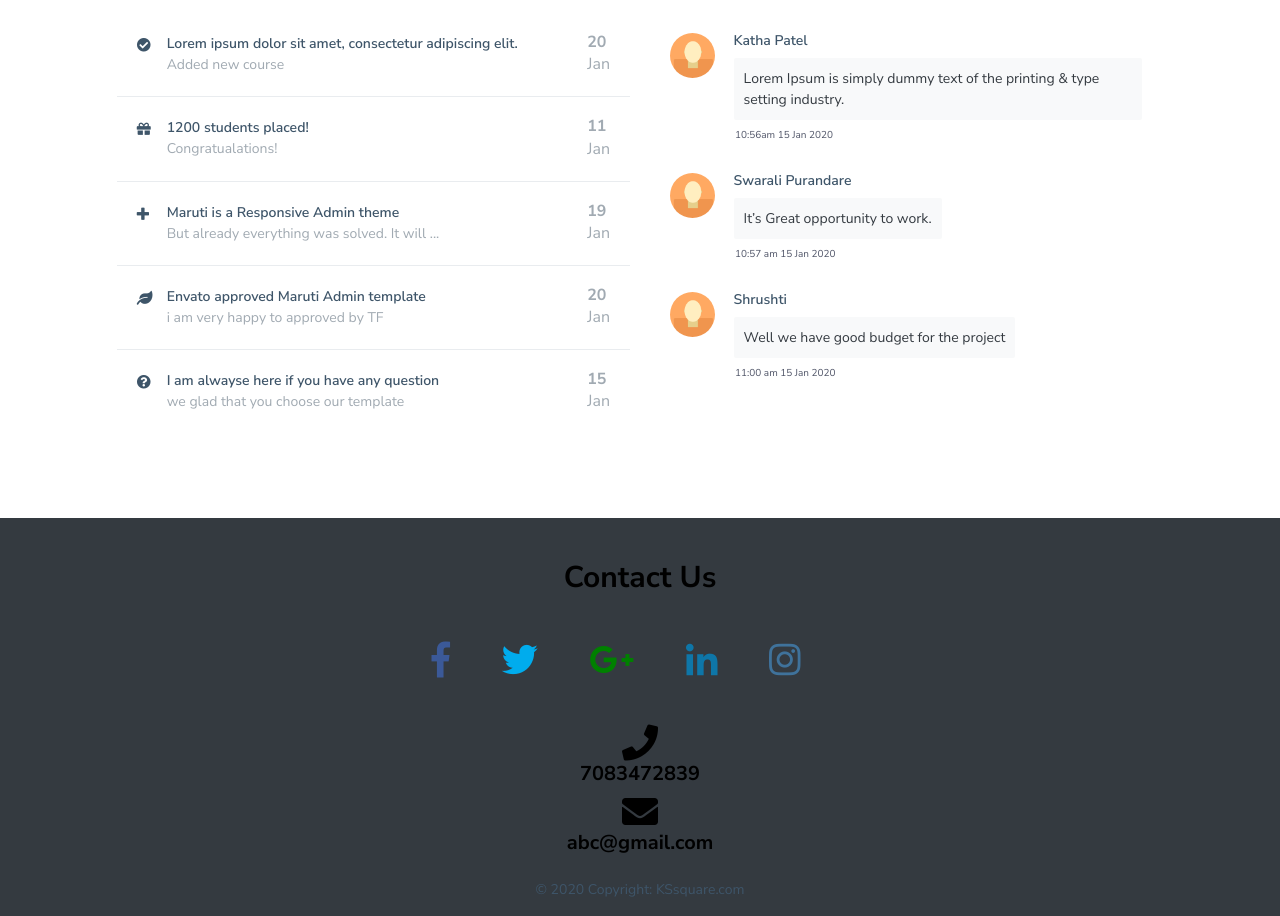
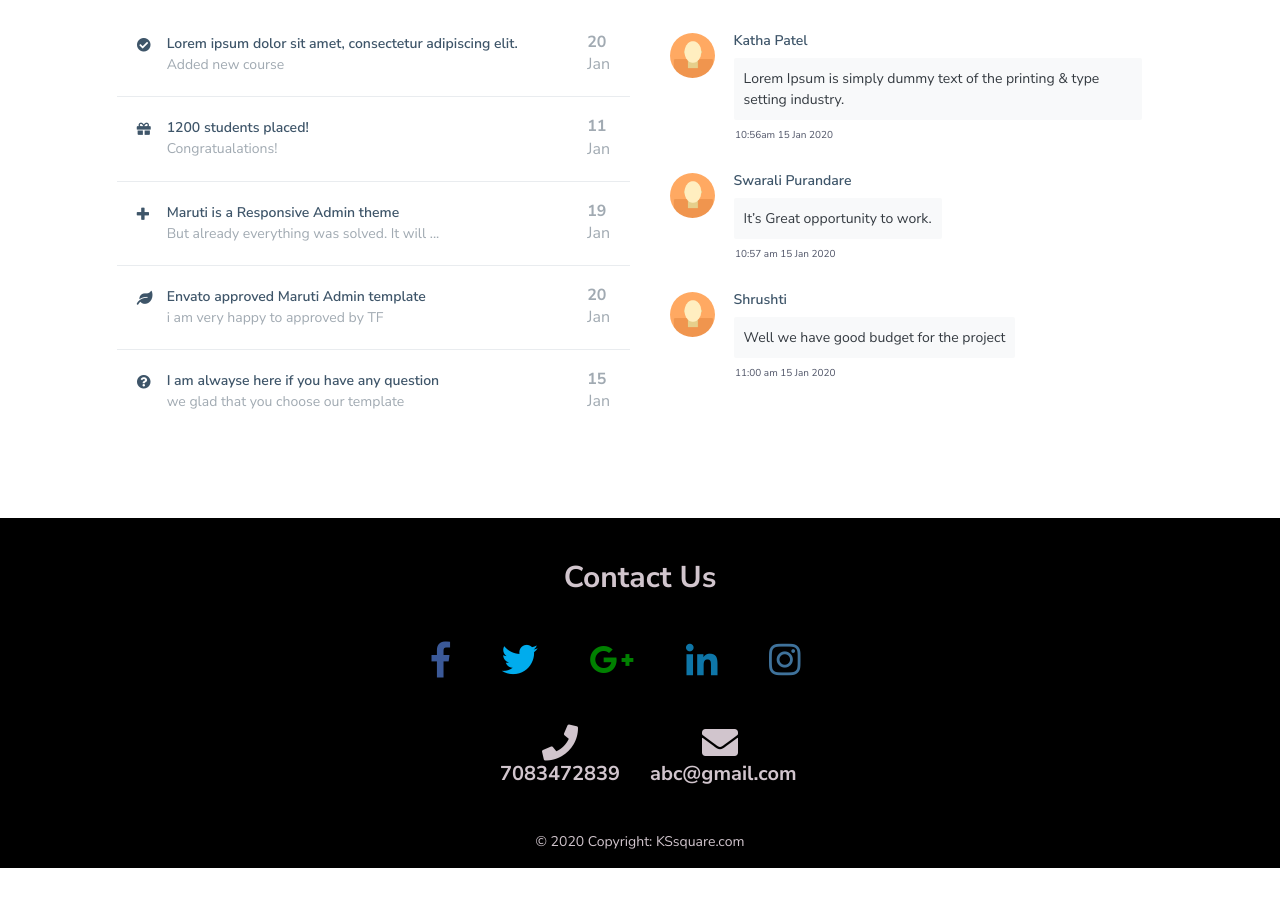
Before and after one commit to katha-patel/Learning-platform, a plain HTML site: page files/index.html in a window 1280 px wide. Shown: the part 1036-1952 px from the top of the page. After the commit the page ends 1904 px from the top, so only its background shows below. Drawn offline with Linux system fonts and the light colour scheme; files whose address does not match are found by name.

Commit message:
Update index.html

```diff
--- a/files/index.html
+++ b/files/index.html
@@ -25,6 +25,7 @@
     </div>
 
     <div id="main-wrapper">
+
         <header class="topbar" data-navbarbg="skin5">
             <nav class="navbar top-navbar navbar-expand-md navbar-dark">
                 <div class="navbar-header" data-logobg="dark">
@@ -47,7 +48,7 @@
 
                     <ul class="navbar-nav float-left mr-auto">
                       <li class="nav-item dropdown">
-                          <a class="nav-link dropdown-toggle text-muted waves-effect waves-dark pro-pic" href="courses_visible.php" data-toggle="dropdown" aria-haspopup="true" aria-expanded="false"><img src="../assets/images/navigation_bar/courses_search.png" alt="user"  width="90"></a>
+                          <a class="nav-link dropdown-toggle waves-effect waves-dark pro-pic" href="courses_visible.php" data-toggle="dropdown" aria-haspopup="true" aria-expanded="false"><p class="font-24">Courses</p></a>
                         <!--  <div class="dropdown-menu dropdown-menu-right user-dd animated">
                               <a class="dropdown-item" href=""><i class="fa fa-deaf" aria-hidden="true" width="60"></i>Deaf</a>
                               <a class="dropdown-item" href=""><i class="fa fa-blind" aria-hidden="true" width="60"></i>Blind</a>
@@ -64,7 +65,7 @@
                       </li>
 
                       <li class="nav-item dropdown">
-                        <a class="nav-link dropdown-toggle text-muted waves-effect waves-dark pro-pic" href="jobs_visible.php" data-toggle="dropdown" aria-haspopup="true" aria-expanded="false"><b><img src="../assets/images/navigation_bar/jobs_search.jpg" alt=""  width="60"></b> </a>
+                        <a class="nav-link dropdown-toggle waves-effect waves-dark pro-pic" href="jobs_visible.php" data-toggle="dropdown" aria-haspopup="true" aria-expanded="false"><p class="font-24">Jobs</p> </a>
                         <!--  <div class="dropdown-menu dropdown-menu-right user-dd animated">
                               <a class="dropdown-item" href=""><i class="fa fa-deaf" aria-hidden="true" width="60"></i>Deaf</a>
                               <a class="dropdown-item" href=""><i class="fa fa-blind" aria-hidden="true" width="60"></i>Blind</a>
@@ -84,15 +85,17 @@
 
                     <ul class="navbar-nav float-right">
                         <li class="nav-item dropdown">
-                            <a class="nav-link  waves-effect waves-dark" href="#" >Home <i class="mdi mdi-home font-24"></i>
+                            <a class="nav-link  waves-effect waves-dark" href="#" ><i class="mdi mdi-home font-24"></i> Home
                             </a>
                         </li>
                         <li class="nav-item dropdown">
-                            <a class="nav-link  waves-effect waves-dark" href="#about_us" >About Us <i class="mdi mdi-home font-24"></i>
+                            <a class="nav-link  waves-effect waves-dark" href="#about_us" ><i class="font-24" ><svg width="1em" height="1em" viewBox="0 0 16 16" class="bi bi-people-fill" fill="currentColor" xmlns="http://www.w3.org/2000/svg">
+                                <path fill-rule="evenodd" d="M7 14s-1 0-1-1 1-4 5-4 5 3 5 4-1 1-1 1H7zm4-6a3 3 0 1 0 0-6 3 3 0 0 0 0 6zm-5.784 6A2.238 2.238 0 0 1 5 13c0-1.355.68-2.75 1.936-3.72A6.325 6.325 0 0 0 5 9c-4 0-5 3-5 4s1 1 1 1h4.216zM4.5 8a2.5 2.5 0 1 0 0-5 2.5 2.5 0 0 0 0 5z"/>
+                              </svg></i> About Us
                             </a>
                         </li>
                         <li class="nav-item dropdown">
-                            <a class="nav-link  waves-effect waves-dark" href="#contact_us" >Contact Us <i class="mdi mdi-home font-24"></i>
+                            <a class="nav-link  waves-effect waves-dark" href="#contact_us" ><i class="mdi mdi-phone font-24"></i> Contact Us
                             </a>
                         </li>
 
@@ -390,13 +393,13 @@
           </div>
 
 </main>
-<footer class="page-footer font-small cyan darken-3 bg-dark">
+<footer class="page-footer font-small cyan darken-3" style="background-color:black;">
   <div class="container">
     <section id="contact_us">
     <center>
       <br>
       <br>
-      <h2 style= "color: black">Contact Us</h2>
+      <h2 style= "color:  #d1c5cd">Contact Us</h2>
       <br>
       <br>
         <div class="mb-5 flex-center">
@@ -423,23 +426,32 @@
           <!--Pinterest-->
 
         </div>
-        <div>
+        <div class="row">
+            <div class="col-sm-4 col-md-4 col-xs-4 col-lg-4"></div>
+            <div class="col-sm-2 col-md-2 col-xs-2 col-lg-2">
           <a class="phone">
-            <i class="fa fa-phone" aria-hidden="true" style="font-size:36px;color:black"> </i>
-            <h5 style="font-size:20px;color:black">7083472839</h5>
+            <i class="fa fa-phone" aria-hidden="true" style="font-size:36px;color: #d1c5cd"> </i>
+            <br>
+            <h5 style="font-size:20px;color: #d1c5cd">7083472839</h5>
           </a>
+          <br>
+        </div>
+          <div class="col-sm-2 col-md-2 col-xs-2 col-lg-2">
           <!--Pinterest-->
           <a class="email">
-            <i class="fa fa-envelope" aria-hidden="true" style="font-size:36px;color:black"> </i>
-              <h6 style="font-size:20px;color:black">abc@gmail.com</h6>
+            <i class="fa fa-envelope" aria-hidden="true" style="font-size:36px;color: #d1c5cd"> </i>
+            <br>
+              <h6 style="font-size:20px;color: #d1c5cd">abc@gmail.com</h6>
           </a>
+        </div>
+        <div class="col-sm-4 col-md-4 col-xs-4 col-lg-4"></div>
         </div>
       </center>
 
     </section>
   </div>
   <!-- Copyright -->
-  <div class="footer-copyright text-center py-3">© 2020 Copyright: KSsquare.com
+  <div class="footer-copyright text-center py-3" style="color: #d1c5cd">© 2020 Copyright: KSsquare.com
   </div>
 
 </footer>
```
